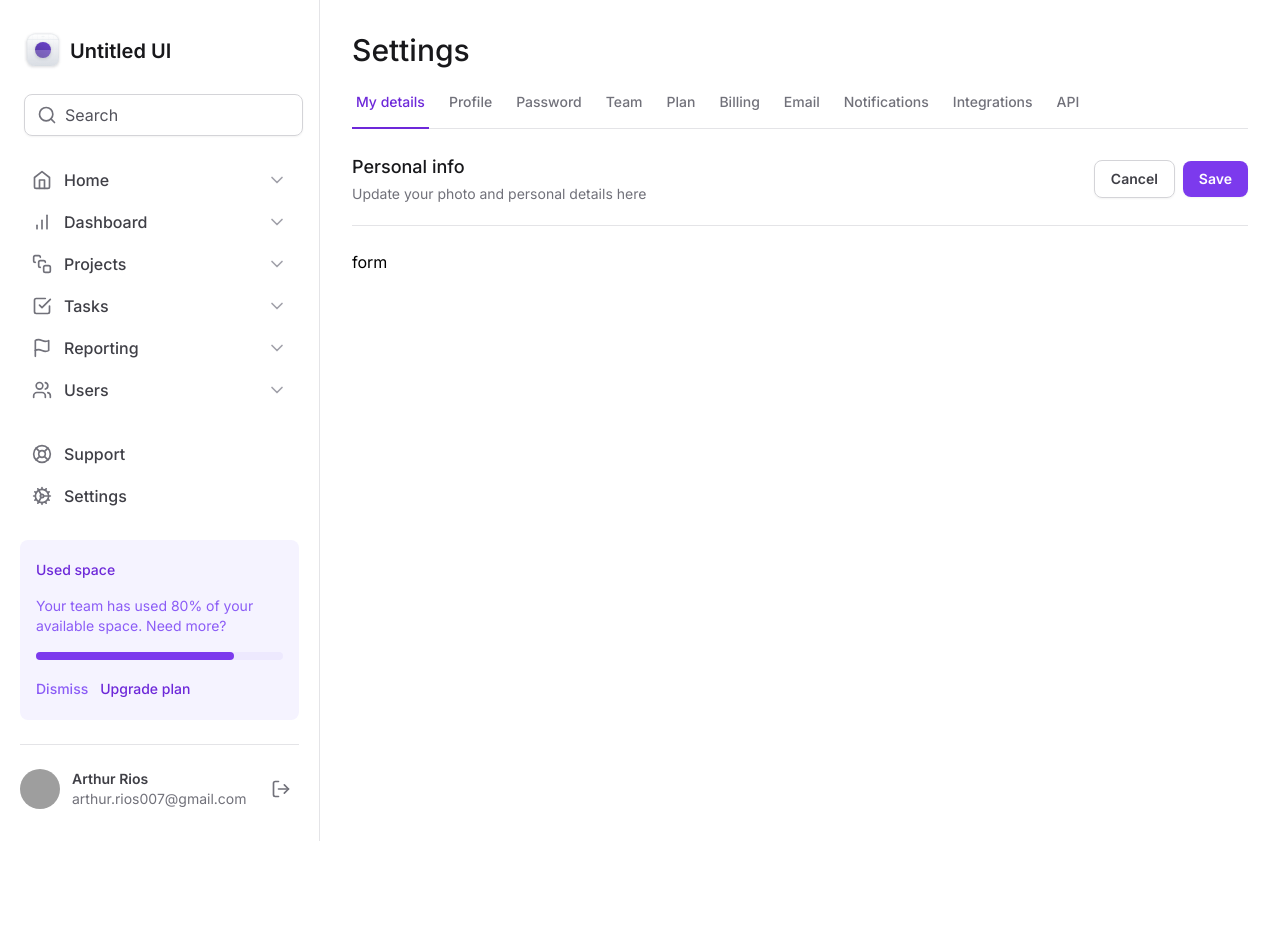
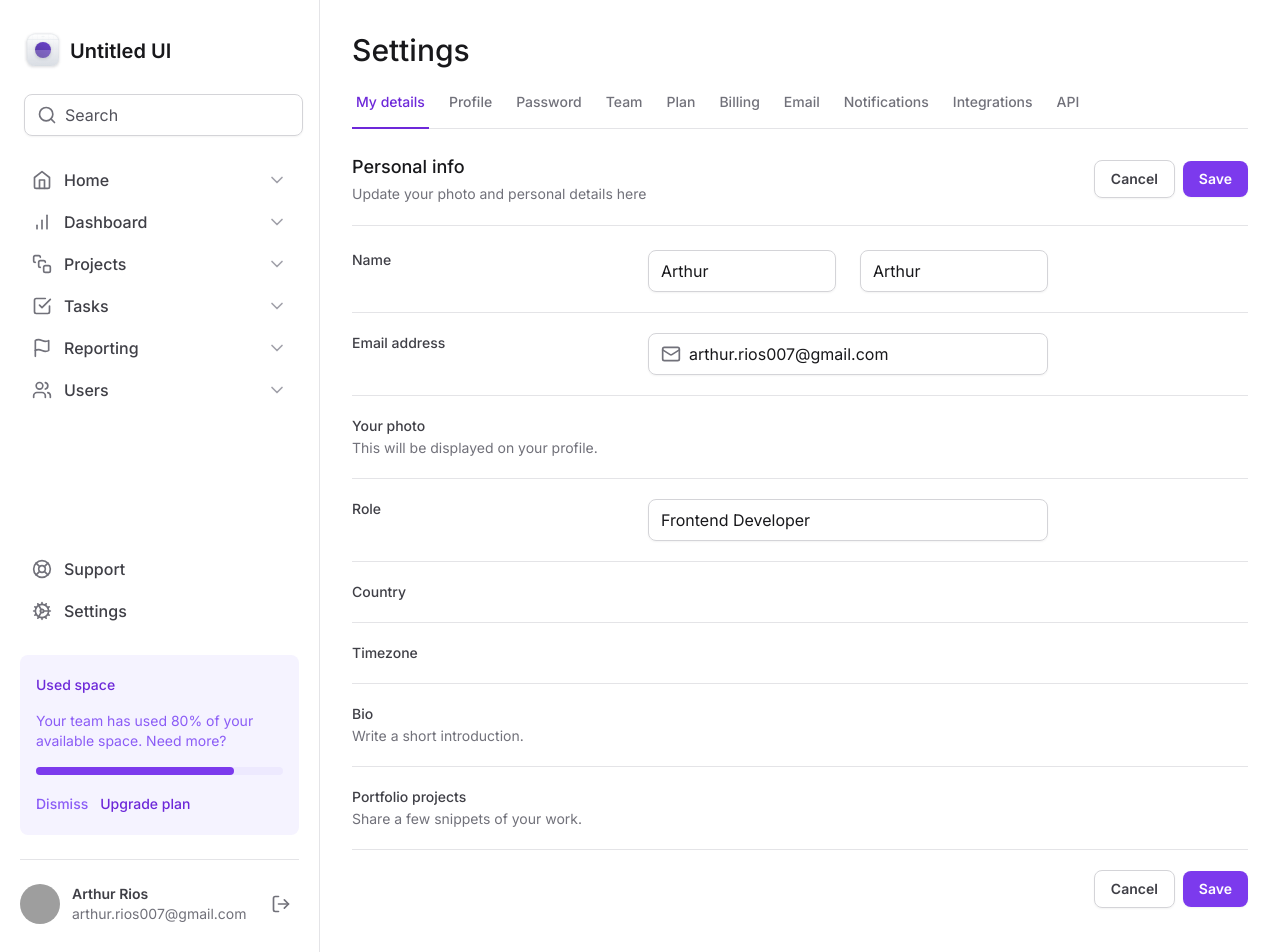
Before and after one commit to arthurrios/tailwind-course, a Next.js app: page / in a window 1280 px wide. Shown: the top 952 px of the page. Before the commit the page ends 841 px from the top, so only its background shows below. Built offline with nearby package versions, Linux system fonts and the light colour scheme; grey boxes are pictures that could not be loaded.

Commit message:
form fields

```diff
--- a/src/app/components/SettingsTabs/index.tsx
+++ b/src/app/components/SettingsTabs/index.tsx
@@ -1,7 +1,7 @@
 'use client'
 
 import * as Tabs from '@radix-ui/react-tabs'
-import { TabItem } from './TabItem'
+import { TabItem } from '@/components/SettingsTabs/TabItem'
 import { useState } from 'react'
 
 export function SettingsTabs() {
--- a/src/app/components/Sidebar/index.tsx
+++ b/src/app/components/Sidebar/index.tsx
@@ -1,4 +1,4 @@
-import { Logo } from './Logo'
+import { Logo } from '@/components/Sidebar/Logo'
 import {
   BarChart,
   CheckSquare,
--- a/src/app/layout.tsx
+++ b/src/app/layout.tsx
@@ -1,7 +1,7 @@
-import './globals.css'
+import '@/globals.css'
 import type { Metadata } from 'next'
 import { Inter } from 'next/font/google'
-import { Sidebar } from './components/Sidebar'
+import { Sidebar } from '@/components/Sidebar'
 
 const inter = Inter({ subsets: ['latin'] })
 
--- a/src/app/page.tsx
+++ b/src/app/page.tsx
@@ -1,4 +1,6 @@
-import { SettingsTabs } from './components/SettingsTabs'
+import { SettingsTabs } from '@/components/SettingsTabs'
+import * as Input from '@/components/Input'
+import { Mail } from 'lucide-react'
 
 export default function Home() {
   return (
@@ -31,8 +33,131 @@
             </button>
           </div>
         </div>
-        <form id="settings" className="mt-6 flex w-full flex-col">
-          form
+        <form
+          id="settings"
+          className="mt-6 flex w-full flex-col gap-5 divide-y divide-zinc-200"
+        >
+          <div className="grid-cols-form grid gap-3">
+            <label
+              htmlFor="firstName"
+              className="text-sm font-medium text-zinc-700 "
+            >
+              Name
+            </label>
+            <div className="grid grid-cols-2 gap-6">
+              <Input.Root>
+                <Input.Control id="firstName" defaultValue="Arthur" />
+              </Input.Root>
+              <Input.Root>
+                <Input.Control defaultValue="Arthur" />
+              </Input.Root>
+            </div>
+            <div />
+          </div>
+
+          <div className="grid-cols-form grid gap-3 pt-5">
+            <label
+              htmlFor="email"
+              className="text-sm font-medium text-zinc-700 "
+            >
+              Email address
+            </label>
+            <Input.Root>
+              <Input.Prefix>
+                <Mail className="h-5 w-5 text-zinc-500" />
+              </Input.Prefix>
+              <Input.Control
+                id="email"
+                defaultValue="arthur.rios007@gmail.com"
+              />
+            </Input.Root>
+          </div>
+
+          <div className="grid-cols-form grid gap-3 pt-5">
+            <label
+              htmlFor="email"
+              className="text-sm font-medium text-zinc-700"
+            >
+              Your photo
+              <span className="mt-0.5 block text-sm font-normal text-zinc-500">
+                This will be displayed on your profile.
+              </span>
+            </label>
+          </div>
+
+          <div className="grid-cols-form grid gap-3 pt-5">
+            <label
+              htmlFor="role"
+              className="text-sm font-medium text-zinc-700 "
+            >
+              Role
+            </label>
+            <Input.Root>
+              <Input.Control id="role" defaultValue="Frontend Developer" />
+            </Input.Root>
+          </div>
+
+          <div className="grid-cols-form grid gap-3 pt-5">
+            <label
+              htmlFor="country"
+              className="text-sm font-medium text-zinc-700 "
+            >
+              Country
+            </label>
+            <div></div>
+          </div>
+
+          <div className="grid-cols-form grid gap-3 pt-5">
+            <label
+              htmlFor="timezone"
+              className="text-sm font-medium text-zinc-700 "
+            >
+              Timezone
+            </label>
+            <div></div>
+          </div>
+
+          <div className="grid-cols-form grid gap-3 pt-5">
+            <label
+              htmlFor="email"
+              className="text-sm font-medium text-zinc-700"
+            >
+              Bio
+              <span className="mt-0.5 block text-sm font-normal text-zinc-500">
+                Write a short introduction.
+              </span>
+            </label>
+            <div></div>
+          </div>
+
+          <div className="grid-cols-form grid gap-3 pt-5">
+            <label
+              htmlFor="email"
+              className="text-sm font-medium text-zinc-700"
+            >
+              Portfolio projects
+              <span className="mt-0.5 block text-sm font-normal text-zinc-500">
+                Share a few snippets of your work.
+              </span>
+            </label>
+            <div></div>
+          </div>
+
+          <div className="flex items-center justify-end gap-2 pt-5">
+            <button
+              type="button"
+              className="rounded-lg border border-zinc-300 px-4 py-2 text-sm font-semibold text-zinc-700 shadow-sm hover:bg-zinc-50"
+            >
+              Cancel
+            </button>
+            <button
+              type="submit"
+              form="settings"
+              className="rounded-lg bg-violet-600 px-4 py-2 text-sm font-semibold text-white shadow-sm hover:bg-violet-700"
+            >
+              Save
+            </button>
+          </div>
         </form>
       </div>
     </>
--- a/tailwind.config.js
+++ b/tailwind.config.js
@@ -6,15 +6,12 @@
       gridTemplateColumns: {
         app: 'minmax(18rem, 20rem) 1fr',
         profile: 'max-content 1fr max-content',
+        form: 'minmax(7.5rem, 17.5rem) minmax(25rem, 1fr), minmax(0, 15rem)',
       },
 
       maxWidth: {
         app: '700px',
       },
-
-      colors: {
-        diego: '#333',
-      },
     },
   },
   plugins: [],
--- a/tsconfig.json
+++ b/tsconfig.json
@@ -5,7 +5,6 @@
     "allowJs": true,
     "skipLibCheck": true,
     "strict": true,
-    "forceConsistentCasingInFileNames": true,
     "noEmit": true,
     "esModuleInterop": true,
     "module": "esnext",
@@ -20,7 +19,7 @@
       }
     ],
     "paths": {
-      "@/*": ["./src/*"]
+      "@/*": ["./src/app/*"]
     }
   },
   "include": ["next-env.d.ts", "**/*.ts", "**/*.tsx", ".next/types/**/*.ts"],
```
